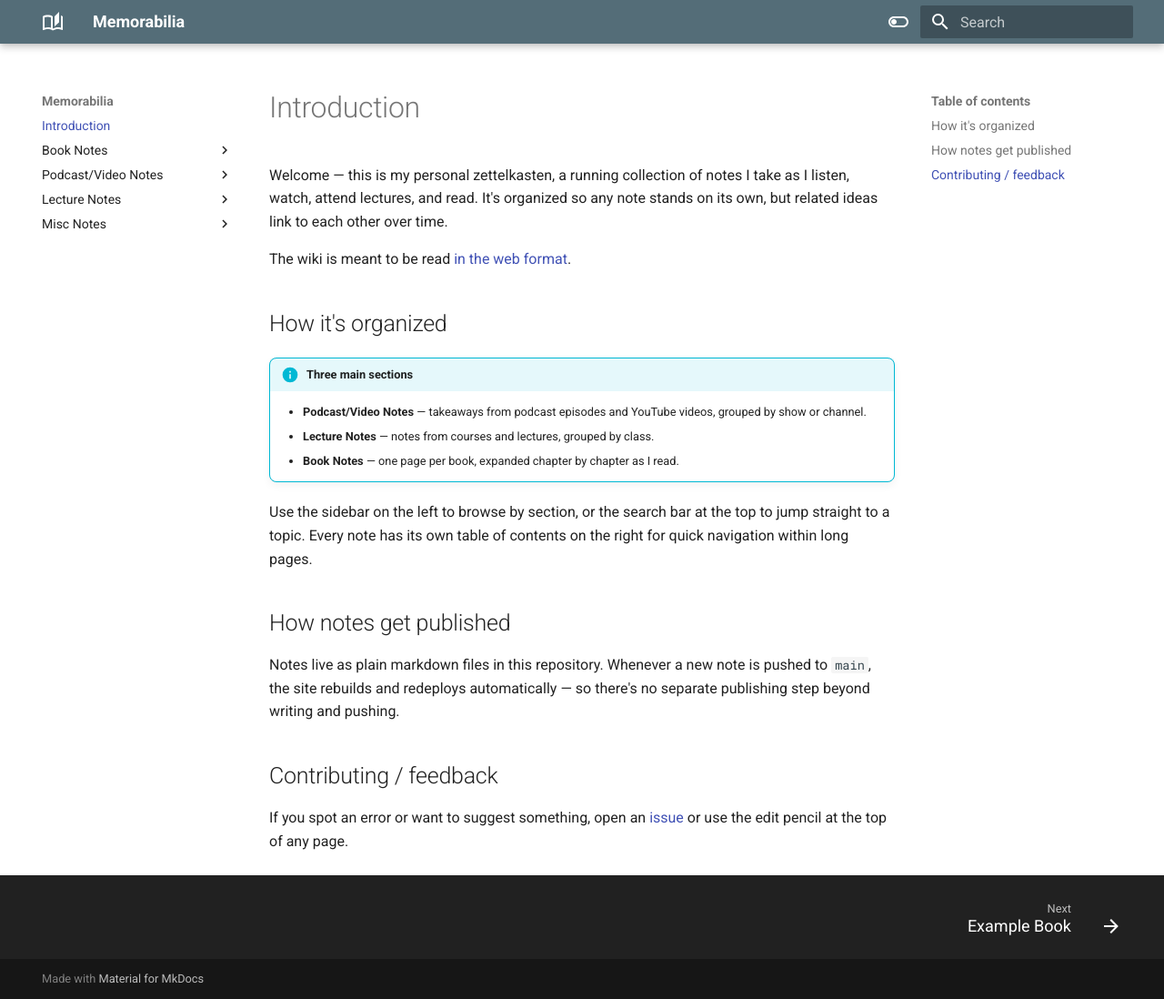
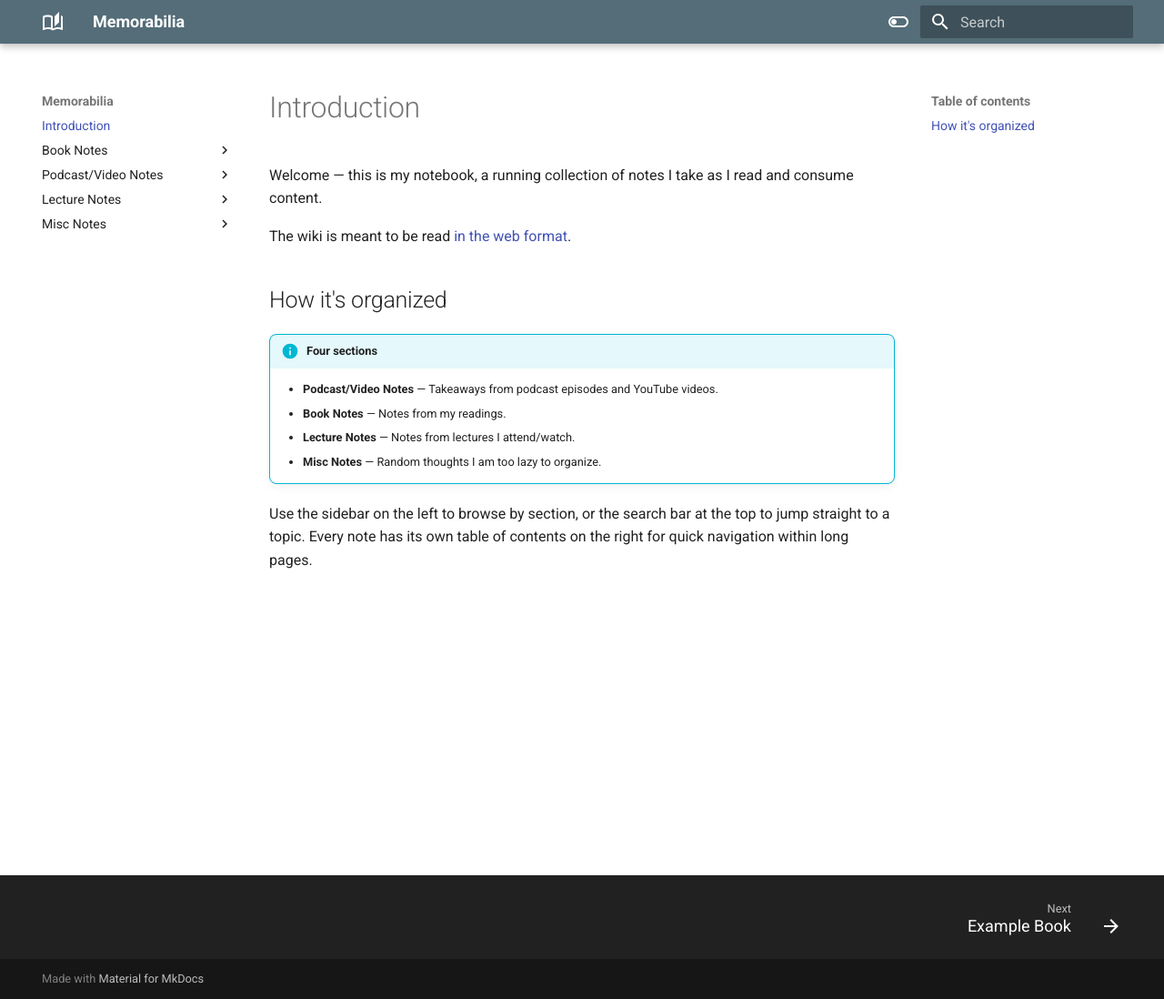
Before and after one commit to beyondgoodevil/memorabilia, an MkDocs documentation site: the page built from docs/index.md, in a window 1280 px wide and 1098 px high. Shown: the whole window at 91% size. Built offline with MkDocs 1.6.1 and Material for MkDocs 9.7.7, drawn with Linux system fonts in a browser that asks for light colours.

Commit message:
Edited main page

```diff
--- a/docs/index.md
+++ b/docs/index.md
@@ -1,22 +1,15 @@
 # Introduction
 
-Welcome — this is my personal zettelkasten, a running collection of notes I take as I listen, watch, attend lectures, and read. It's organized so any note stands on its own, but related ideas link to each other over time.
+Welcome — this is my notebook, a running collection of notes I take as I read and consume content.
 
 The wiki is meant to be read [in the web format](https://beyondgoodevil.github.io/memorabilia/).
 
 ## How it's organized
 
-!!! info "Three main sections"
-    - **Podcast/Video Notes** — takeaways from podcast episodes and YouTube videos, grouped by show or channel.
-    - **Lecture Notes** — notes from courses and lectures, grouped by class.
-    - **Book Notes** — one page per book, expanded chapter by chapter as I read.
+!!! info "Four sections"
+    - **Podcast/Video Notes** — Takeaways from podcast episodes and YouTube videos.
+    - **Book Notes** — Notes from my readings.
+    - **Lecture Notes** — Notes from lectures I attend/watch.
+    - **Misc Notes** — Random thoughts I am too lazy to organize.
 
 Use the sidebar on the left to browse by section, or the search bar at the top to jump straight to a topic. Every note has its own table of contents on the right for quick navigation within long pages.
-
-## How notes get published
-
-Notes live as plain markdown files in this repository. Whenever a new note is pushed to `main`, the site rebuilds and redeploys automatically — so there's no separate publishing step beyond writing and pushing.
-
-## Contributing / feedback
-
-If you spot an error or want to suggest something, open an [issue](https://github.com/beyondgoodevil/memorabilia/issues) or use the edit pencil at the top of any page.
```
